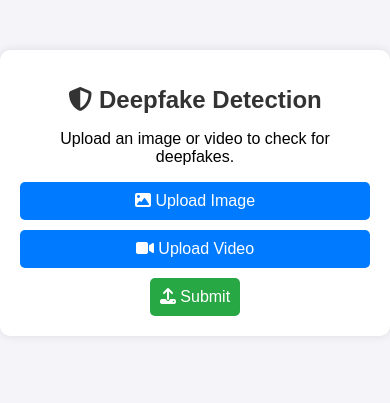
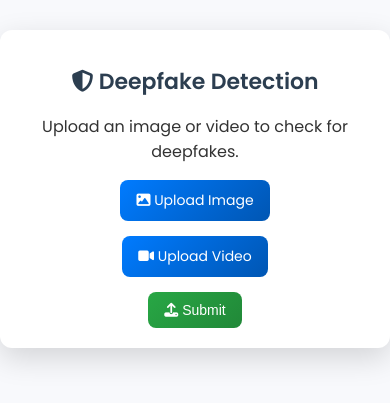
Before and after one commit to ARPIT20012005/deepfake-detection, a Flask app: page / in a window 390 px wide. Shown: the top 403 px of the page. Run offline with Flask 3, Linux system fonts and the light colour scheme; some libraries are stand-ins or nearby versions.

Commit message:
Added project files

```diff
--- a/app.py
+++ b/app.py
@@ -1,10 +1,10 @@
 from flask import Flask, render_template, request, redirect, url_for
 import os
 from werkzeug.utils import secure_filename
-from your_model_code import load_model, predict_image, preprocess_image  # Ensure this exists
+from your_model_code import load_model, predict_image, preprocess_image
 import tensorflow as tf
 
-# Enable GPU memory growth if GPU is available
+
 gpus = tf.config.experimental.list_physical_devices('GPU')
 if gpus:
     for gpu in gpus:
@@ -17,19 +17,19 @@ ALLOWED_EXTENSIONS = {'png', 'jpg', 'jpeg'}
 
 app.config['UPLOAD_FOLDER'] = UPLOAD_FOLDER
 
-# Ensure the upload folder exists
+
 if not os.path.exists(UPLOAD_FOLDER):
     os.makedirs(UPLOAD_FOLDER)
 
 def allowed_file(filename):
     return '.' in filename and filename.rsplit('.', 1)[1].lower() in ALLOWED_EXTENSIONS
 
-# Home route
+
 @app.route('/')
 def home():
     return render_template('index.html')
 
-# Upload route
+
 @app.route('/upload', methods=['POST'])
 def upload_image():
     if 'file' not in request.files:
@@ -40,12 +40,12 @@ def upload_image():
         filepath = os.path.join(app.config['UPLOAD_FOLDER'], filename)
         file.save(filepath)
 
-        # Process and predict the uploaded image
+
         model = load_model()
         prediction = predict_image(filepath, model)
         result = "Real" if prediction > 0.9 else "Fake"
         return render_template('result.html', filename=filename, result=result)
 
 if __name__ == "__main__":
-    port = int(os.environ.get("PORT", 8080))  # Read from environment
-    app.run(host="0.0.0.0", port=port)  # Ensure it binds to 0.0.0.0
+    port = int(os.environ.get("PORT", 8080))
+    app.run(host="0.0.0.0", port=port)
--- a/static/uploads/CSS/style.css
+++ b/static/uploads/CSS/style.css
@@ -1,79 +1,139 @@
+@import url('https://fonts.googleapis.com/css2?family=Poppins:wght@300;400;600&display=swap');
+
 body {
-    font-family: Arial, sans-serif;
-    background-color: #f4f4f9;
+    font-family: 'Poppins', sans-serif;
+    background-color: #f8f9fc;
     margin: 0;
     padding: 0;
     text-align: center;
+    color: #333;
 }
+
 
 .container {
     max-width: 500px;
     background: white;
     margin: 50px auto;
-    padding: 20px;
-    border-radius: 10px;
-    box-shadow: 0 0 10px rgba(0, 0, 0, 0.1);
+    padding: 25px;
+    border-radius: 12px;
+    box-shadow: 0px 10px 30px rgba(0, 0, 0, 0.15);
+    transition: transform 0.3s ease-in-out;
+}
+
+
+.container:hover {
+    transform: translateY(-3px);
 }
 
 h1 {
-    color: #333;
-    font-size: 24px;
+    color: #2c3e50;
+    font-size: 26px;
+    font-weight: 600;
 }
 
+
 .upload-btn {
-    margin: 10px 0;
+    margin: 15px 0;
 }
 
 .upload-btn label {
-    display: block;
-    padding: 10px;
-    background: #007BFF;
+    display: inline-block;
+    padding: 12px 18px;
+    background: linear-gradient(135deg, #007BFF, #0056b3);
     color: white;
-    border-radius: 5px;
+    border-radius: 8px;
     cursor: pointer;
+    font-size: 16px;
+    font-weight: 500;
+    transition: all 0.3s ease;
+}
+
+.upload-btn label:hover {
+    background: linear-gradient(135deg, #0056b3, #003f7f);
+    transform: scale(1.05);
 }
 
 .upload-btn input {
     display: none;
 }
 
+
 button {
-    background: #28a745;
+    background: linear-gradient(135deg, #28a745, #218838);
     color: white;
-    padding: 10px;
+    padding: 12px 20px;
     border: none;
-    border-radius: 5px;
+    border-radius: 8px;
     cursor: pointer;
     font-size: 16px;
+    font-weight: 500;
+    transition: all 0.3s ease;
 }
 
 button:hover {
-    background: #218838;
+    background: linear-gradient(135deg, #218838, #186c36);
+    transform: scale(1.05);
 }
+
 
 .image-container img {
     width: 100%;
-    max-width: 300px;
-    border-radius: 10px;
-    margin: 10px 0;
+    max-width: 320px;
+    border-radius: 12px;
+    margin: 15px 0;
+    box-shadow: 0px 5px 15px rgba(0, 0, 0, 0.15);
+    transition: transform 0.3s ease-in-out;
 }
 
+.image-container img:hover {
+    transform: scale(1.05);
+}
+
+
 .result-text {
-    font-size: 20px;
+    font-size: 22px;
     font-weight: bold;
     color: #ff5733;
+    text-transform: uppercase;
+    letter-spacing: 1px;
+    margin-top: 15px;
 }
+
 
 .back-btn {
     display: inline-block;
-    margin-top: 10px;
-    padding: 10px;
-    background: #6c757d;
+    margin-top: 15px;
+    padding: 12px 18px;
+    background: linear-gradient(135deg, #6c757d, #545b62);
     color: white;
-    border-radius: 5px;
+    border-radius: 8px;
     text-decoration: none;
+    font-size: 16px;
+    font-weight: 500;
+    transition: all 0.3s ease;
 }
 
 .back-btn:hover {
-    background: #545b62;
+    background: linear-gradient(135deg, #545b62, #3c4044);
+    transform: scale(1.05);
 }
+
+
+@media (max-width: 600px) {
+    .container {
+        max-width: 90%;
+        margin: 30px auto;
+        padding: 20px;
+    }
+
+    h1 {
+        font-size: 22px;
+    }
+
+    button,
+    .upload-btn label,
+    .back-btn {
+        font-size: 14px;
+        padding: 10px 16px;
+    }
+}
--- a/templates/index.html
+++ b/templates/index.html
@@ -5,7 +5,7 @@
     <meta charset="UTF-8">
     <meta name="viewport" content="width=device-width, initial-scale=1.0">
     <title>Deepfake Detection</title>
-    <link href="{{ url_for('static', filename='CSS/style.css') }}" rel="stylesheet" type="text/css">
+    <link href="../static/uploads/CSS/style.css" rel="stylesheet" type="text/css">
     <script src="https://kit.fontawesome.com/a076d05399.js" crossorigin="anonymous"></script>
 </head>
 
--- a/templates/result.html
+++ b/templates/result.html
@@ -5,7 +5,7 @@
     <meta charset="UTF-8">
     <meta name="viewport" content="width=device-width, initial-scale=1.0">
     <title>Prediction Result</title>
-    <link href="{{ url_for('static', filename='CSS/style.css') }}" rel="stylesheet" type="text/css">
+    <link href="../static/uploads/CSS/style.css" rel="stylesheet" type="text/css">
     <script src="https://kit.fontawesome.com/a076d05399.js" crossorigin="anonymous"></script>
 </head>
 
```
Also changed, not shown: your_model_code.py (+7 -7 lines), static/uploads/Screenshot_2025-01-31_103726.png (added).
